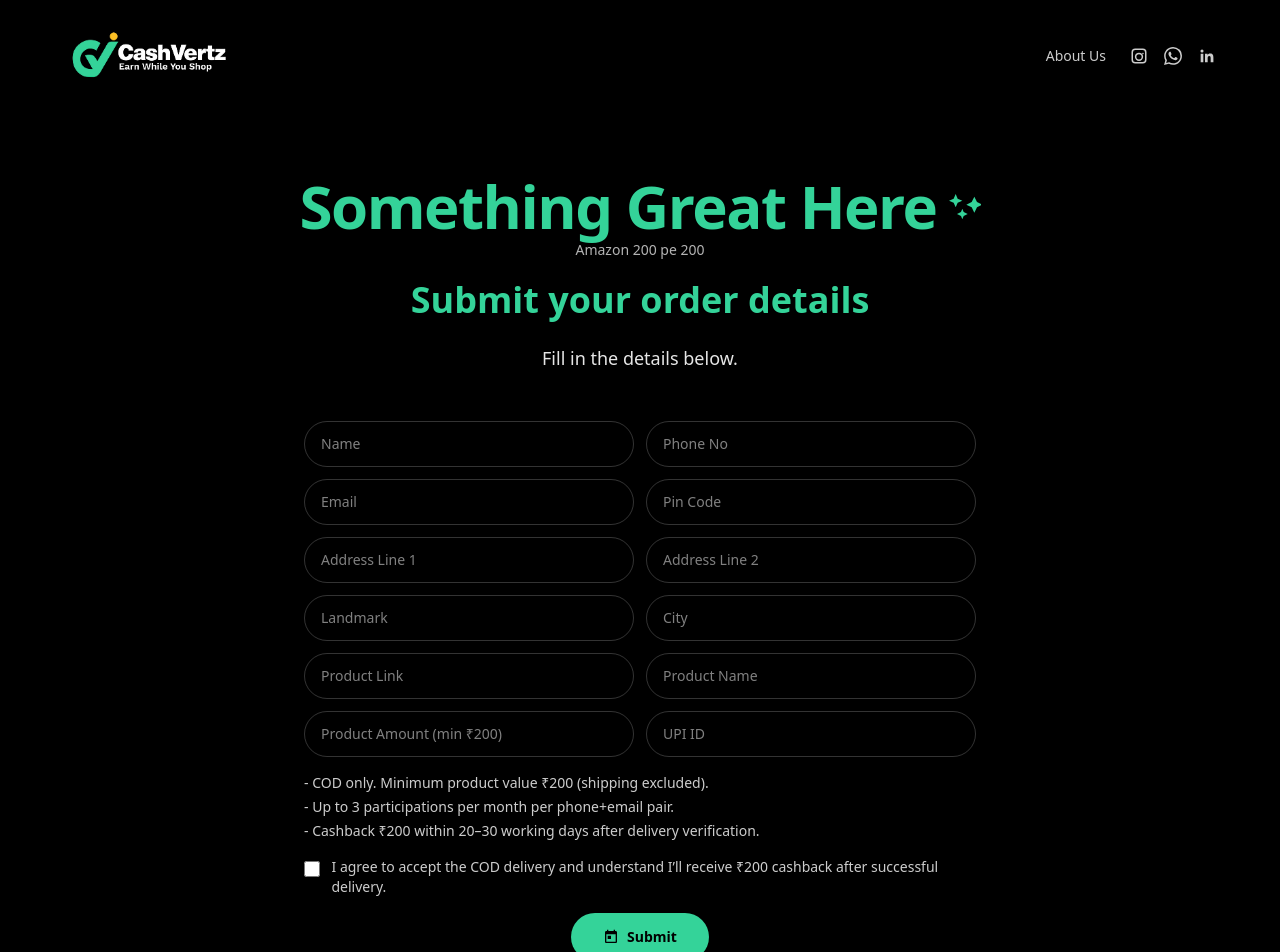
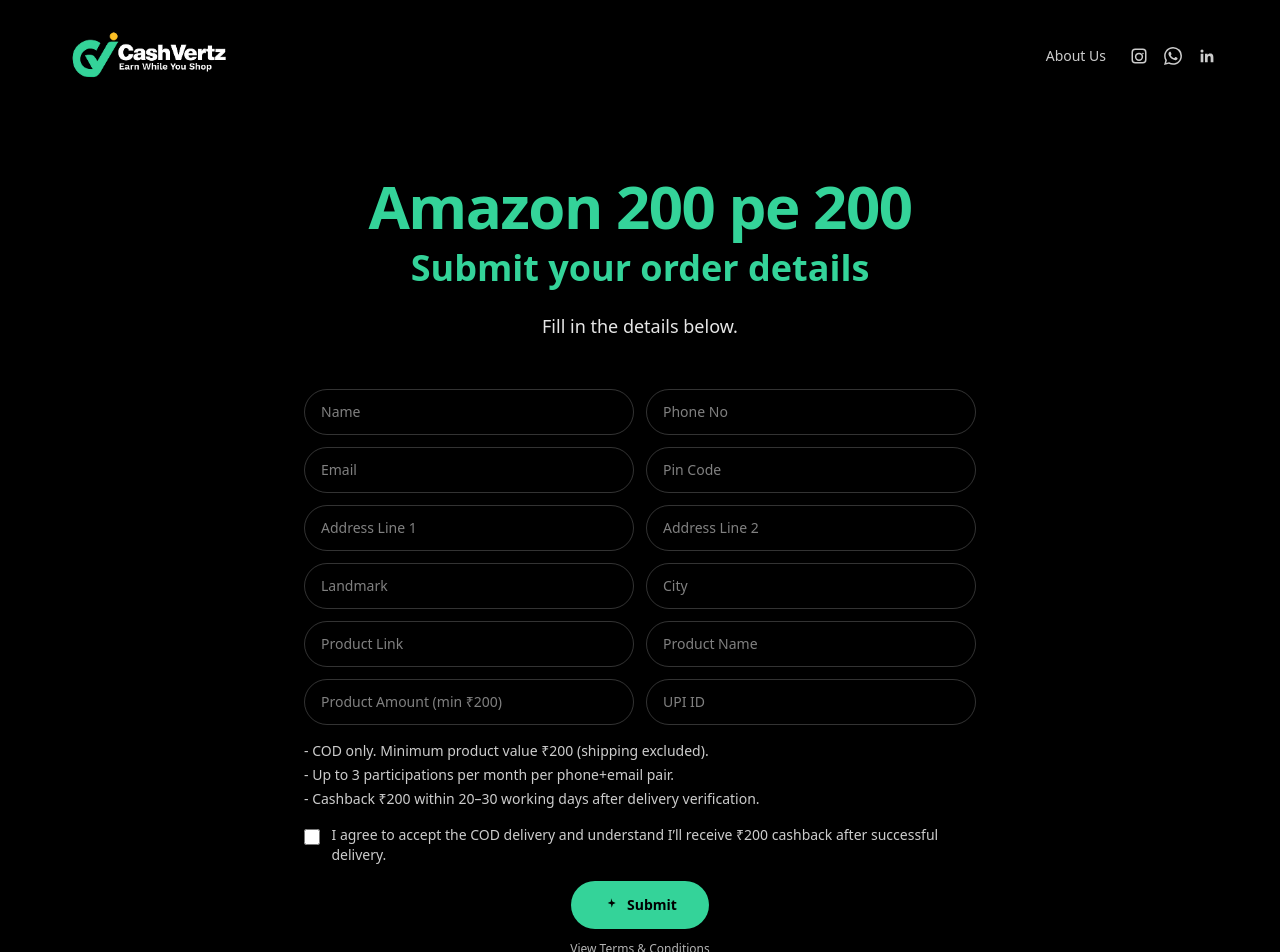
Before and after one commit to ayuxy027/Cashvertz-Client, a React (Vite) app: page /amazon in a window 1280 px wide. Shown: the top 952 px of the page. Built offline with nearby package versions, Linux system fonts and the light colour scheme; no server answers.

Commit message:
Refactor ComingSoon and EventsPage: Update button labels for clarity, revamp header title, and enhance icon for improved user experience.

```diff
--- a/src/ComingSoon.tsx
+++ b/src/ComingSoon.tsx
@@ -216,7 +216,7 @@
                     <div className="mt-3 text-sm" style={{ color: '#66FFB2' }}>Thanks! Check your email for confirmation.</div>
                 )}
 
-                {/* Join Event Button */}
+                {/* Button to campaign */}
                 <div className="mt-8">
                     <a
                         href="/amazon"
@@ -226,7 +226,7 @@
                         <svg className="h-4 w-4 sm:h-5 sm:w-5" fill="currentColor" viewBox="0 0 24 24">
                             <path d="M19 3h-1V1h-2v2H8V1H6v2H5c-1.11 0-1.99.9-1.99 2L3 19c0 1.1.89 2 2 2h14c1.1 0 2-.9 2-2V5c0-1.1-.9-2-2-2zm0 16H5V8h14v11zM7 10h5v5H7z" />
                         </svg>
-                        <span>Join Campaign</span>
+                        <span>Something Great Here</span>
                     </a>
                 </div>
 
--- a/src/pages/EventsPage.tsx
+++ b/src/pages/EventsPage.tsx
@@ -238,13 +238,9 @@
     const renderForm = () => (
         <div className="max-w-4xl mx-auto text-center">
             <div className="mb-8 sm:mb-12">
-                <h1 className="flex items-center justify-center gap-3 text-3xl font-bold tracking-tight sm:text-4xl md:text-5xl lg:text-6xl mb-1" style={{ color: '#34D399' }}>
-                    <span>Something Great Here</span>
-                    <svg width="32" height="32" viewBox="0 0 24 24" fill="#34D399" aria-hidden="true">
-                        <path d="M5 3l1.5 3.5L10 8l-3.5 1.5L5 13l-1.5-3.5L0 8l3.5-1.5L5 3zm14 2l2 4 4 2-4 2-2 4-2-4-4-2 4-2 2-4zM10 14l1 2.5L14 18l-3 1.5L10 22l-1-2.5L6 18l3-1.5 1-2.5z" />
-                    </svg>
+                <h1 className="text-3xl font-bold tracking-tight sm:text-4xl md:text-5xl lg:text-6xl mb-3" style={{ color: '#34D399' }}>
+                    Amazon 200 pe 200
                 </h1>
-                <div className="text-xs sm:text-sm text-white/70 mb-5">Amazon 200 pe 200</div>
                 <h2 className="text-xl font-bold sm:text-2xl md:text-3xl lg:text-4xl mb-6" style={{ color: '#34D399' }}>
                     Submit your order details
                 </h2>
@@ -297,8 +293,8 @@
                                 </>
                             ) : (
                                 <>
-                                    <svg className="w-4 h-4" fill="currentColor" viewBox="0 0 24 24">
-                                        <path d="M19 3h-1V1h-2v2H8V1H6v2H5c-1.11 0-1.99.9-1.99 2L3 19c0 1.1.89 2 2 2h14c1.1 0 2-.9 2-2V5c0-1.1-.9-2-2-2zm0 16H5V8h14v11zM7 10h5v5H7z" />
+                                    <svg className="w-4 h-4" viewBox="0 0 24 24" fill="currentColor" aria-hidden="true">
+                                        <path d="M12 2l2.1 4.7L19 8.9l-4.2 2L13 16l-1-5.1L7 8.9l4.9-2.2L12 2z" />
                                     </svg>
                                     <span>Submit</span>
                                 </>
```
